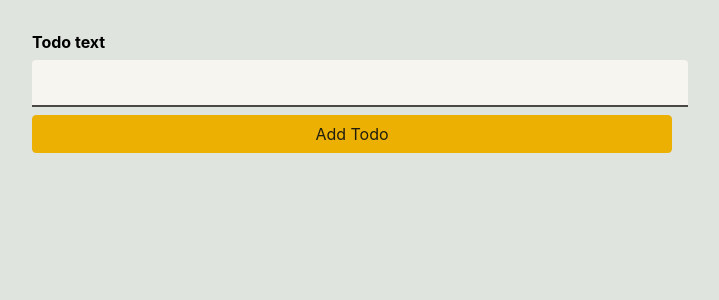
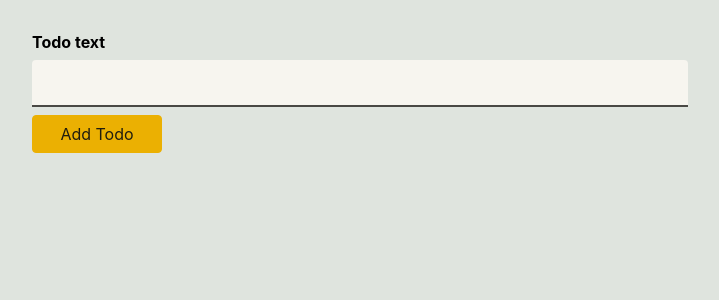
Before and after one commit to DDeForce/react-typescript, a React (Create React App) app: page / in a window 1280 px wide. Shown: the top 300 px of the page, without its empty margins (288-1007 px from the left). Built offline with nearby package versions, Linux system fonts and the light colour scheme.

Commit message:
start mobile

```diff
--- a/src/components/AddTodo.module.css
+++ b/src/components/AddTodo.module.css
@@ -34,6 +34,7 @@
   padding: 0.5rem 1.5rem;
   border-radius: 4px;
   cursor: pointer;
+  width: 130px;
 }
 
 .form button:hover,
```
